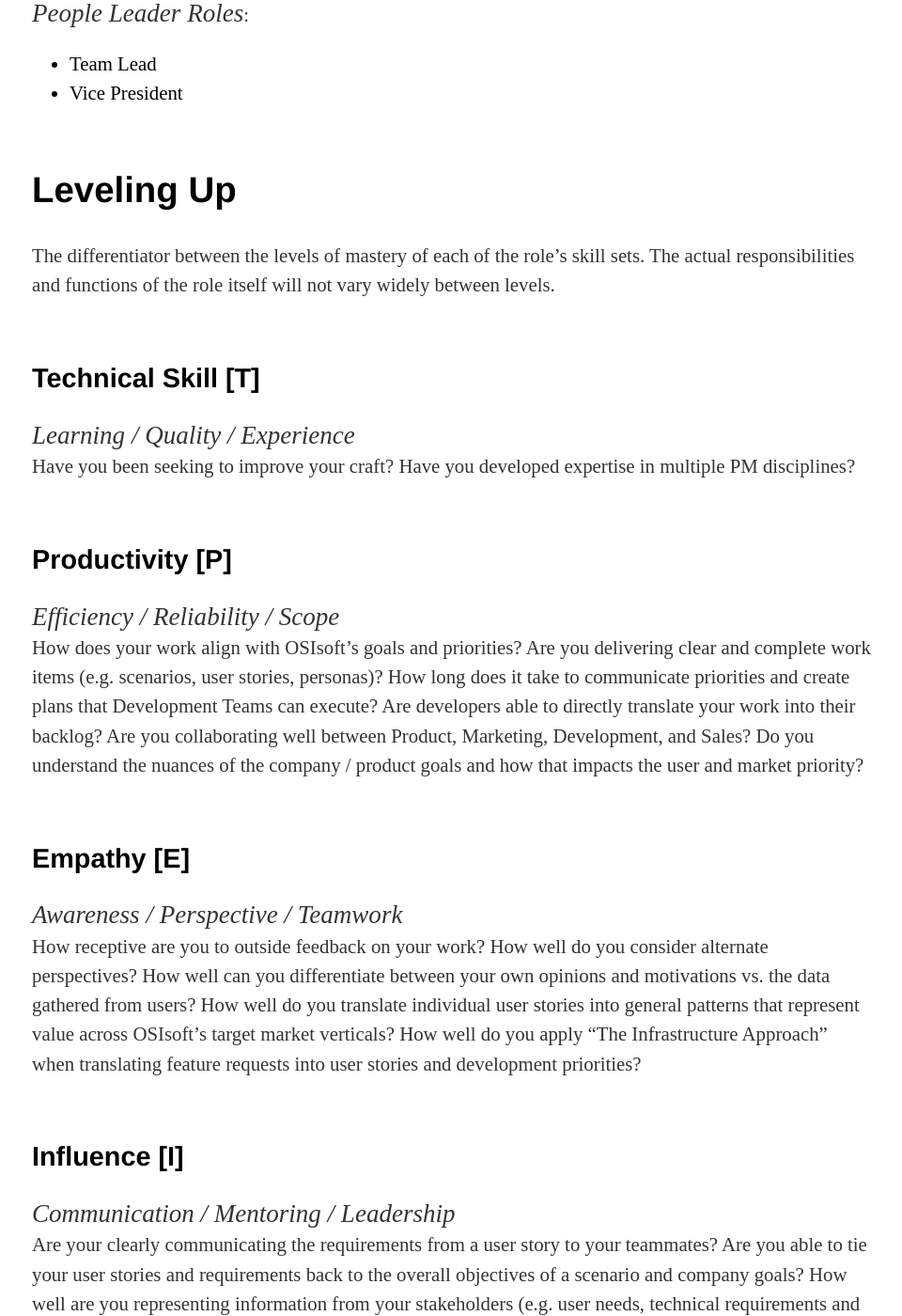
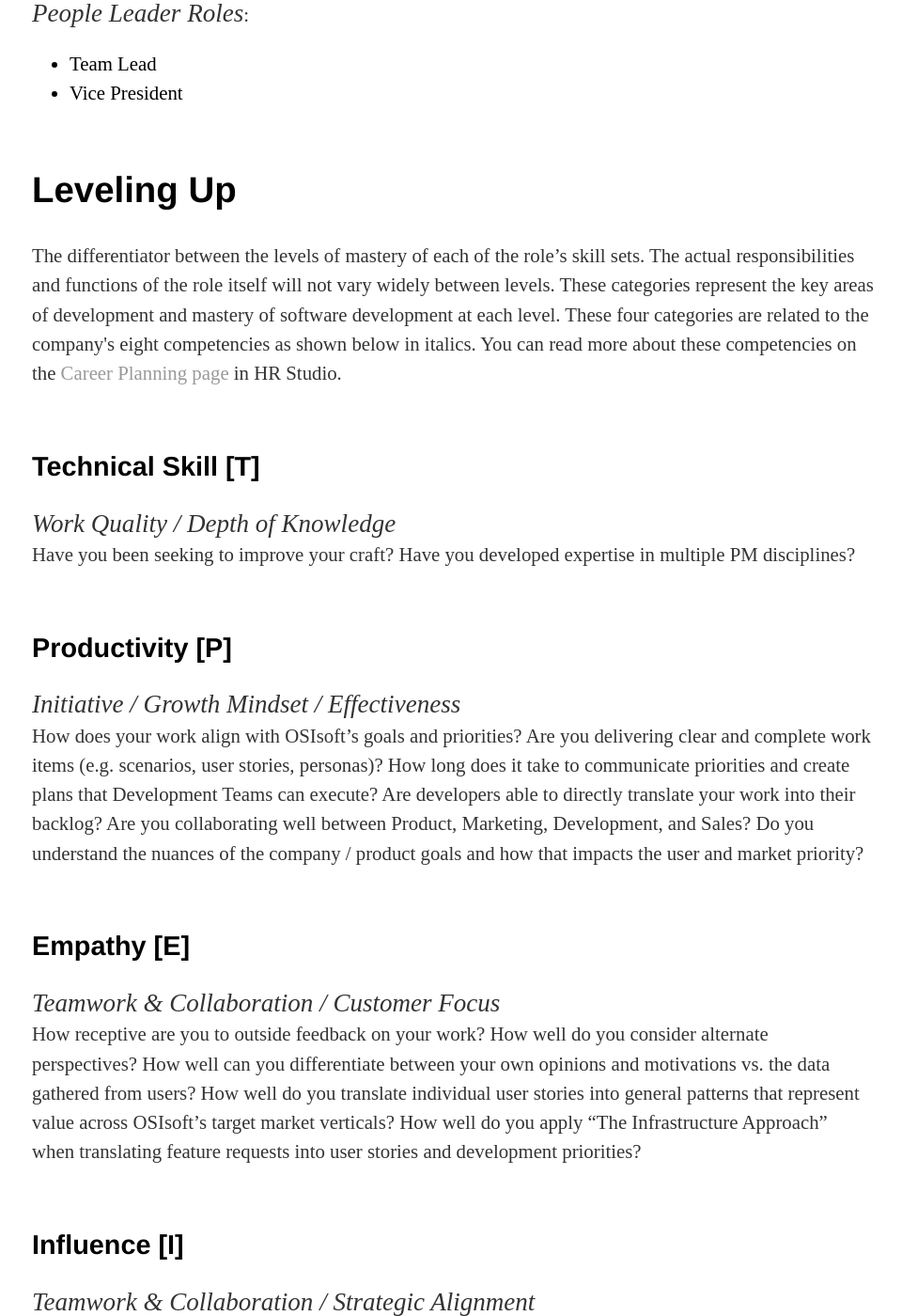
Before and after one commit to OSIEng/osieng.github.io, a Jekyll site: the page built from product_track/index.html, in a window 1280 px wide and 1400 px high, scrolled down 5656 px. Shown: the whole window at 94% size, without its empty margins (158-1118 px from the left). Built offline with Jekyll 4.4.1, drawn with Linux system fonts in a browser that asks for light colours.

Commit message:
Update index.html
Change competency info

```diff
--- a/product_track/index.html
+++ b/product_track/index.html
@@ -143,28 +143,28 @@
 
 </br>
 <h2>Leveling Up</h2>
-	<p>The differentiator between the levels of mastery of each of the role’s skill sets. The actual responsibilities and functions of the role itself will not vary widely between levels.</p>
+	<p>The differentiator between the levels of mastery of each of the role’s skill sets. The actual responsibilities and functions of the role itself will not vary widely between levels. These categories represent the key areas of development and mastery of software development at each level. These four categories are related to the company's eight competencies as shown below in italics. You can read more about these competencies on the <a href="https://osisoft1980-my.sharepoint.com/:o:/r/personal/dveenema_osisoft_com/_layouts/15/WopiFrame2.aspx?sourcedoc=%7B3FA474FD-3441-47ED-8E81-B9A8CB5C9A14%7D&file=Job%20Profiles&action=default&RootFolder=%2fpersonal%2fdveenema_osisoft_com%2fDocuments%2fJob%20Profiles">Career Planning page</a> in HR Studio.</p>
 	</br>
 <h3>Technical Skill [T]</h3>
-	<p><em>Learning / Quality / Experience</em>
+	<p><em>Work Quality / Depth of Knowledge</em>
 	</br>
 	Have you been seeking to improve your craft? Have you developed expertise in multiple PM disciplines?
 	</p>
 </br>
 <h3>Productivity [P]</h3>
-	<p><em>Efficiency / Reliability / Scope</em>
+	<p><em>Initiative / Growth Mindset / Effectiveness</em>
 	</br>
 	How does your work align with OSIsoft’s goals and priorities? Are you delivering clear and complete work items (e.g. scenarios, user stories, personas)? How long does it take to communicate priorities and create plans that Development Teams can execute? Are developers able to directly translate your work into their backlog? Are you collaborating well between Product, Marketing, Development, and Sales? Do you understand the nuances of the company / product goals and how that impacts the user and market priority?
 	</p>
 </br>
 <h3>Empathy [E]</h3>
-	<p><em>Awareness / Perspective / Teamwork</em>
+	<p><em>Teamwork & Collaboration / Customer Focus</em>
 	</br>
 	How receptive are you to outside feedback on your work? How well do you consider alternate perspectives? How well can you differentiate between your own opinions and motivations vs. the data gathered from users? How well do you translate individual user stories into general patterns that represent value across OSIsoft’s target market verticals? How well do you apply “The Infrastructure Approach” when translating feature requests into user stories and development priorities?
 	</p>
 </br>
 <h3>Influence [I]</h3>
-	<p><em>Communication / Mentoring / Leadership</em>
+	<p><em>Teamwork & Collaboration / Strategic Alignment</em>
 	</br>
 	Are your clearly communicating the requirements from a user story to your teammates? Are you able to tie your user stories and requirements back to the overall objectives of a scenario and company goals? How well are you representing information from your stakeholders (e.g. user needs, technical requirements and blockers)? How are you at conflict resolution between various stakeholders? Can you resolve issues without calling more meetings? When you call meetings, are the requirements clear and outcomes achievable? Are you building the trust you need with your peers and stakeholders?
 	</p>
```
